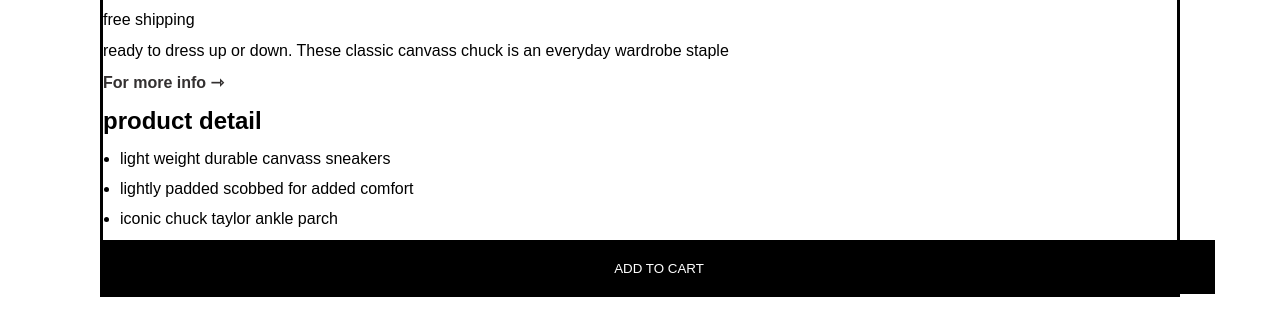
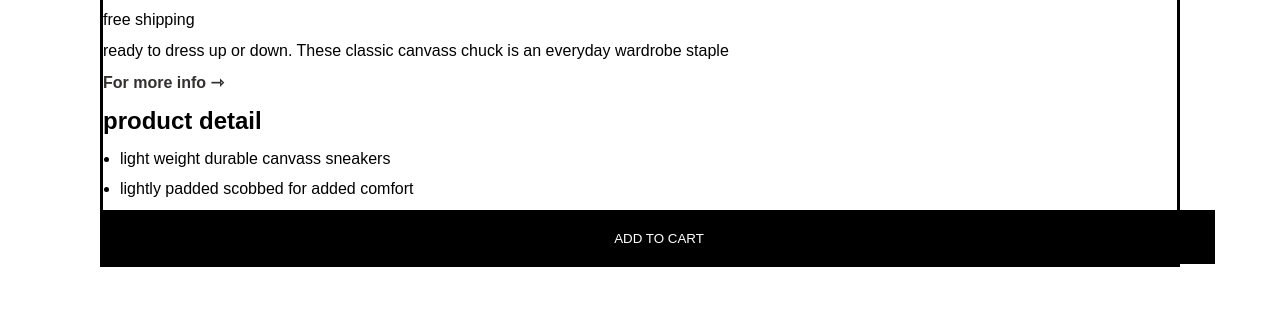
Before and after one commit to durudaniel/intro_html_css, a plain HTML site: page index.html in a window 1280 px wide. Shown: the part 294-630 px from the top of the page. Drawn offline with Linux system fonts and the light colour scheme.

Commit message:
Deleted a line of html from my vsCode

```diff
--- a/index.html
+++ b/index.html
@@ -29,7 +29,6 @@
         <ul>
           <li>light weight durable canvass sneakers</li>
           <li>lightly padded scobbed for added comfort</li>
-          <li>iconic chuck taylor ankle parch</li>
         </ul>
       </section>
       <button>add to cart</button>
```
